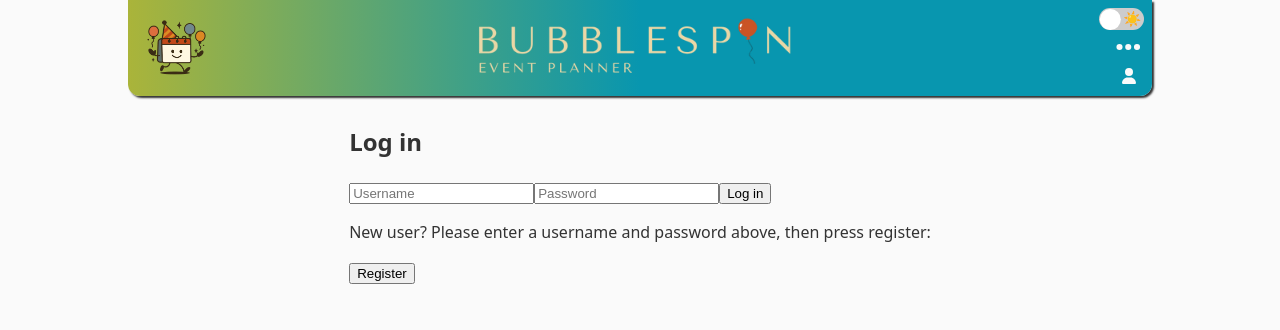
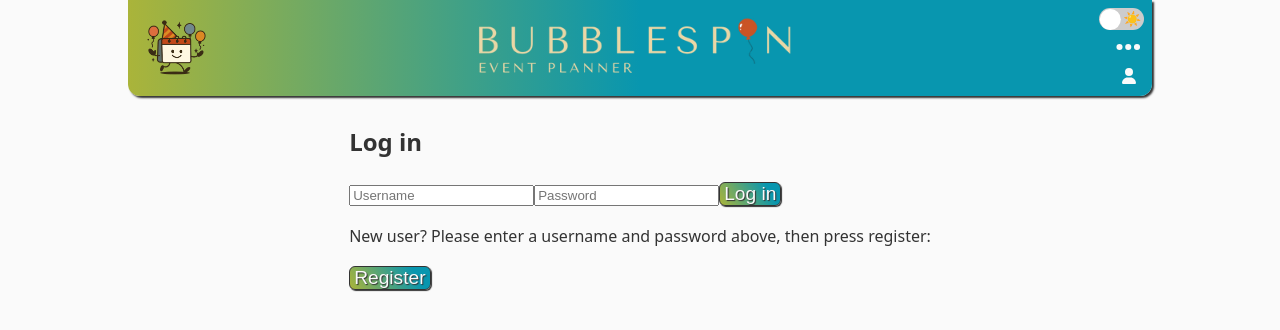
Before and after one commit to Zereis/Event-planner, a React (Vite) app: page /#/login in a window 1280 px wide. Shown: the top 330 px of the page. Built offline with nearby package versions, Linux system fonts and the light colour scheme.

Commit message:
Changed buttons, they will change again.

```diff
--- a/src/Components/Header.jsx
+++ b/src/Components/Header.jsx
@@ -218,86 +218,6 @@ export default function Header() {
             </NavLink></li>
         </ul>
       </nav>
-
-      <nav className="nav-desktop">
-        <ul>
-          <li>
-            <NavLink
-              to="/"
-              onClick={() => {
-                window.scrollTo(0, 0);
-              }}
-              className={({ isActive }) => (isActive ? 'headerbtn active' : 'headerbtn')}
-            >
-              Home
-            </NavLink>
-          </li>
-          <li>
-            <NavLink
-              to="/Calendar"
-              onClick={() => {
-                window.scrollTo(0, 0);
-              }}
-              className={({ isActive }) => (isActive ? 'headerbtn active' : 'headerbtn')}
-            >
-              Calendar
-            </NavLink>
-          </li>
-          <li>
-            <NavLink
-              to="/Edit"
-              onClick={() => {
-                window.scrollTo(0, 0);
-              }}
-              className={({ isActive }) => (isActive ? 'headerbtn active' : 'headerbtn')}
-            >
-              Edit Task
-            </NavLink>
-          </li>
-          <li>
-            <NavLink
-              to="/Add"
-              onClick={() => {
-                window.scrollTo(0, 0);
-              }}
-              className={({ isActive }) => (isActive ? 'headerbtn active' : 'headerbtn')}
-            >
-              Add Task
-            </NavLink>
-          </li>
-
-                    <li>
-            <NavLink
-              to="/Spin"
-              onClick={() => {
-                window.scrollTo(0, 0);
-              }}
-              className={({ isActive }) => (isActive ? 'headerbtn active' : 'headerbtn')}
-            >
-              spin!
-            </NavLink>
-          </li>
-
-                    <li>
-            <NavLink
-              to="/Login"
-              onClick={() => {
-                window.scrollTo(0, 0);
-              }}
-              className={({ isActive }) => (isActive ? 'headerbtn active' : 'headerbtn')}
-            >
-              {loggedInUser ? loggedInUser : "Log In"}
-            </NavLink>
-          </li>
-          {loggedInUser && (
-          <li>
-            <button className="logout-btn" onClick={handleLogout}>
-              Log Out
-            </button>
-          </li>
-          )}
-        </ul>
-      </nav>
     </header>
   );
 }
--- a/src/pages/Login.jsx
+++ b/src/pages/Login.jsx
@@ -58,16 +58,16 @@ export default function Login() {
     {isLoggedIn ? (
       <div>
         <h2>Welcome, {JSON.parse(sessionStorage.getItem("user")).username}!</h2>
-        <button onClick={handleLogout}>Log out</button>
+        <button onClick={handleLogout} className="button">Log out</button>
       </div>
     ) : (
       <div>
         <h2>Log in</h2>
         <input type="text" placeholder="Username" onChange={(e) => setUsername(e.target.value)} />
         <input type="password" placeholder="Password" onChange={(e) => setPassword(e.target.value)} />
-        <button onClick={handleLogin}>Log in</button>
+        <button onClick={handleLogin} className="button">Log in</button>
         <p>New user? Please enter a username and password above, then press register:</p>
-        <button onClick={handleRegister}>Register</button>
+        <button onClick={handleRegister} className="button">Register</button>
       </div>
     )}
   </div>
--- a/src/styles/index.css
+++ b/src/styles/index.css
@@ -113,22 +113,23 @@ h1 {
 }
 
 .button {
-  background-color: aliceblue;
+  background: linear-gradient(60deg,rgba(170, 180, 58, 1) 0%, rgba(8, 150, 175, 1) 80%);
+  box-shadow: 1px 1px 1px var(--text-color);
   border: 1px solid var(--text-color);
-  color: #333333;
-  padding: 6px 6px;
+  color: var(--bg-color);
+  padding: 0px 4px;
   text-align: center;
-  text-decoration: none;
+  text-shadow: 1px 1px 1px var(--text-color);
   display: inline-block;
-  border-radius: 12px;
-  font-size: 16px;
-  margin: 4px 2px;
+  border-radius: 6px;
+  font-size: 1.2rem;
+  margin: 2px 0px;
   cursor: pointer;
   transition: border-color 0.25s, background-color 0.25s;
 }
 .button:hover {
   background-color: lightblue;
-  border-color: var(--button-border-hover);
+  border-color: var(--text-color);
   box-shadow: 2px 2px 2px var(--text-color);
 }
 
```
